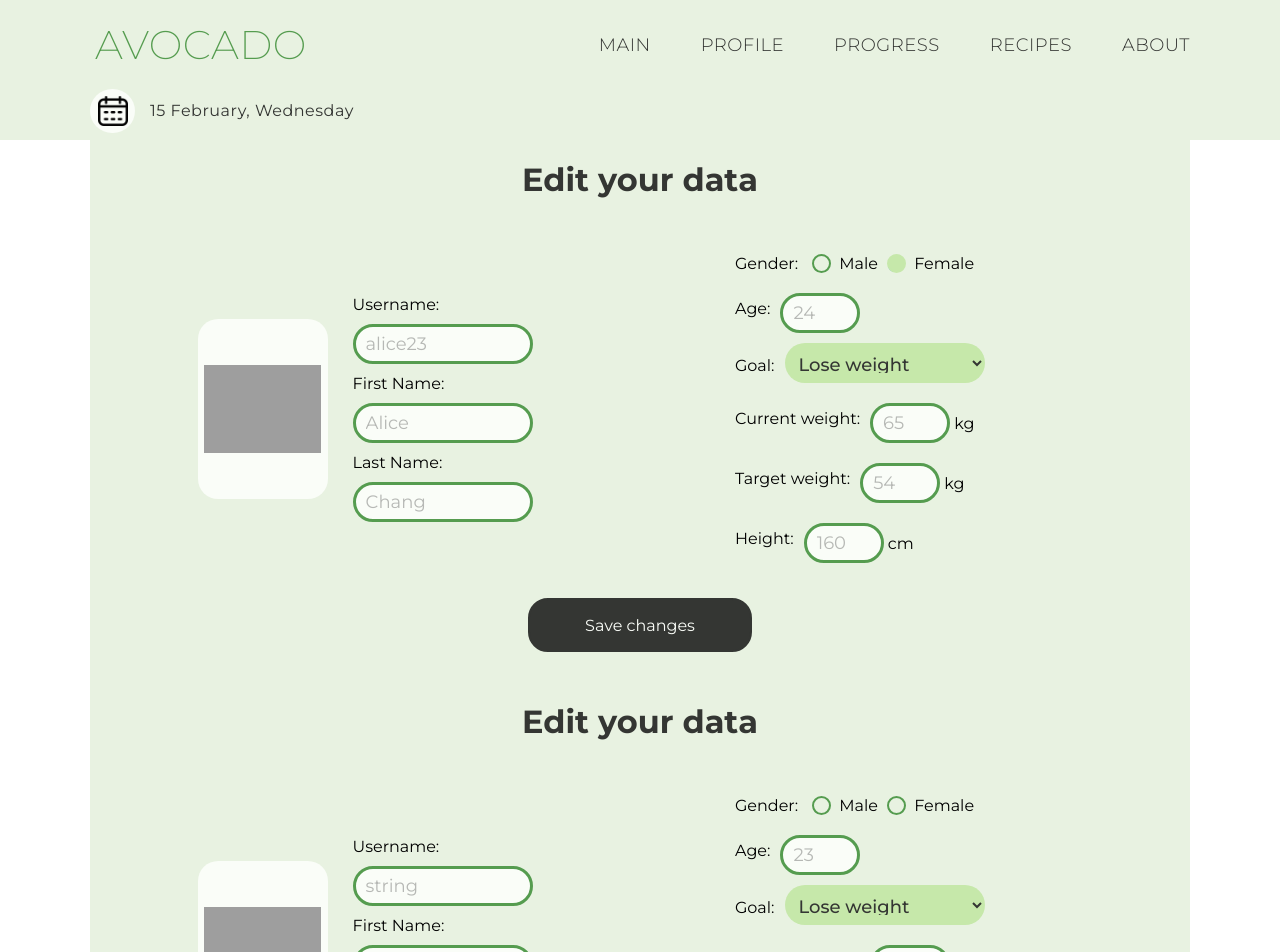
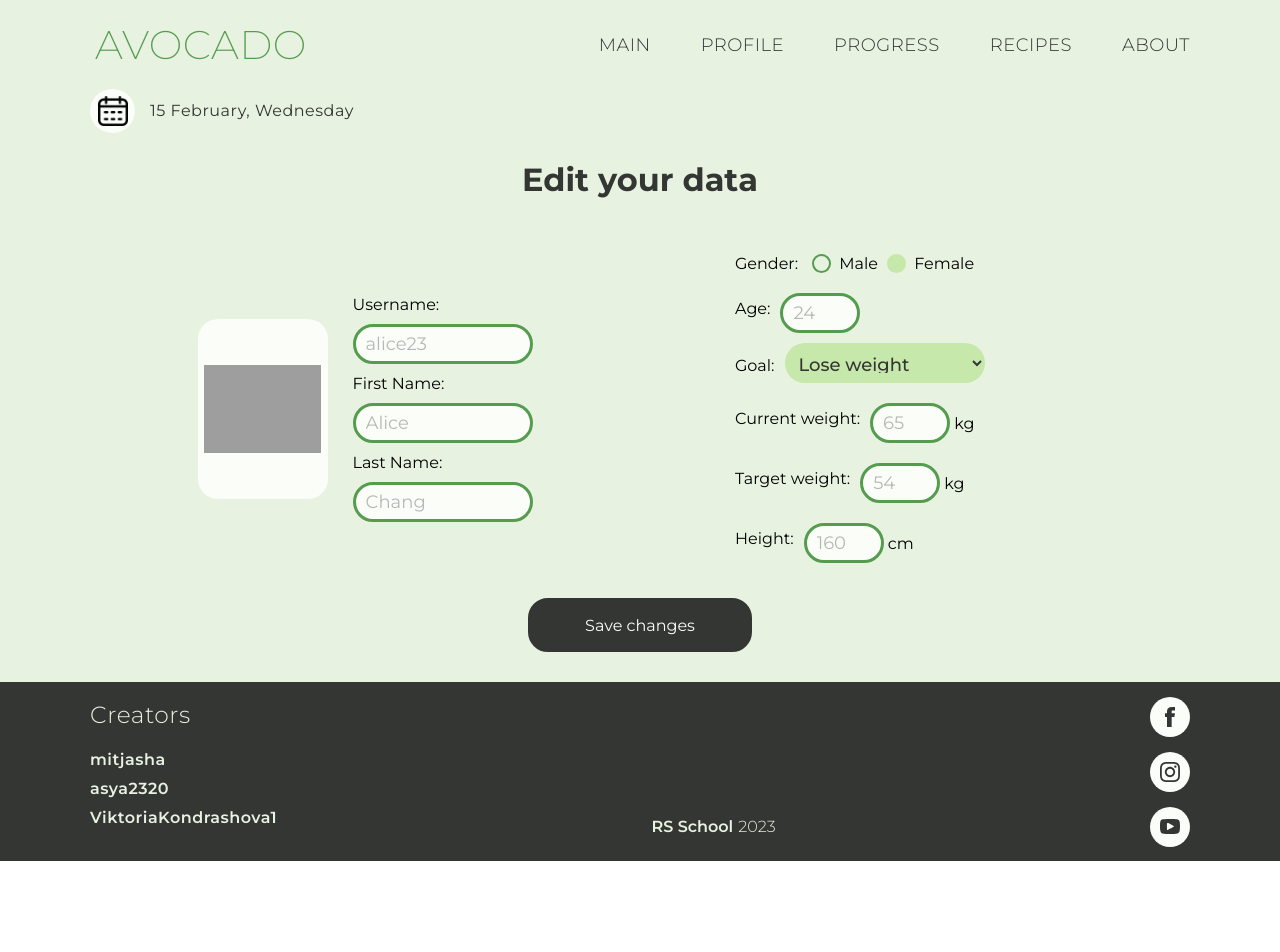
Before and after one commit to mitjasha/avocado, a React (Create React App) app: page /edit-profile in a window 1280 px wide. Shown: the top 952 px of the page. After the commit the page ends 861 px from the top, so only its background shows below. Built offline with nearby package versions, Linux system fonts and the light colour scheme; grey boxes are pictures that could not be loaded.

Commit message:
fix: fix edit profile page background

```diff
--- a/src/App.tsx
+++ b/src/App.tsx
@@ -22,17 +22,6 @@ import EditProfileDataScreen, {
 import EditEventScreen from "./pages/EditEventsScreen/EditEventScreen";
 
 const App: React.FC = () => {
-  const UserData = {
-    username: "string",
-    firstName: "string",
-    lastName: "string",
-    age: "23",
-    gender: "string",
-    currentWeight: "string",
-    height: "string",
-    goal: "string",
-    targetWeight: "string",
-  };
   return (
     <>
       <Header />
@@ -67,7 +56,6 @@ const App: React.FC = () => {
           />
           <Route path="/edit-event" element={<EditEventScreen />} />
         </Routes>
-        <EditProfileDataScreen data={UserData} />
       </main>
       <Footer />
     </>
--- a/src/pages/EditProfileDataScreen/EditProfileDataScreen.tsx
+++ b/src/pages/EditProfileDataScreen/EditProfileDataScreen.tsx
@@ -33,7 +33,8 @@ export const UserDataExample = {
 
 const EditProfileDataScreen: React.FC<UserProps> = ({ data }) => {
   return (
-    <div className="container edit-profile__screen">
+    <div className="edit-profile__screen">
+      <div className="container">
         <h1 className="edit-profile__h1">Edit your data</h1>
         <div className="edit-profile__container">
           <div className="edit-profile__header">
@@ -186,6 +187,7 @@ const EditProfileDataScreen: React.FC<UserProps> = ({ data }) => {
 
         <div className="accept__button">Save changes</div>
       </div>
+    </div>
   );
 };
 
```
Lines whose indentation alone changed are shown as unchanged.
